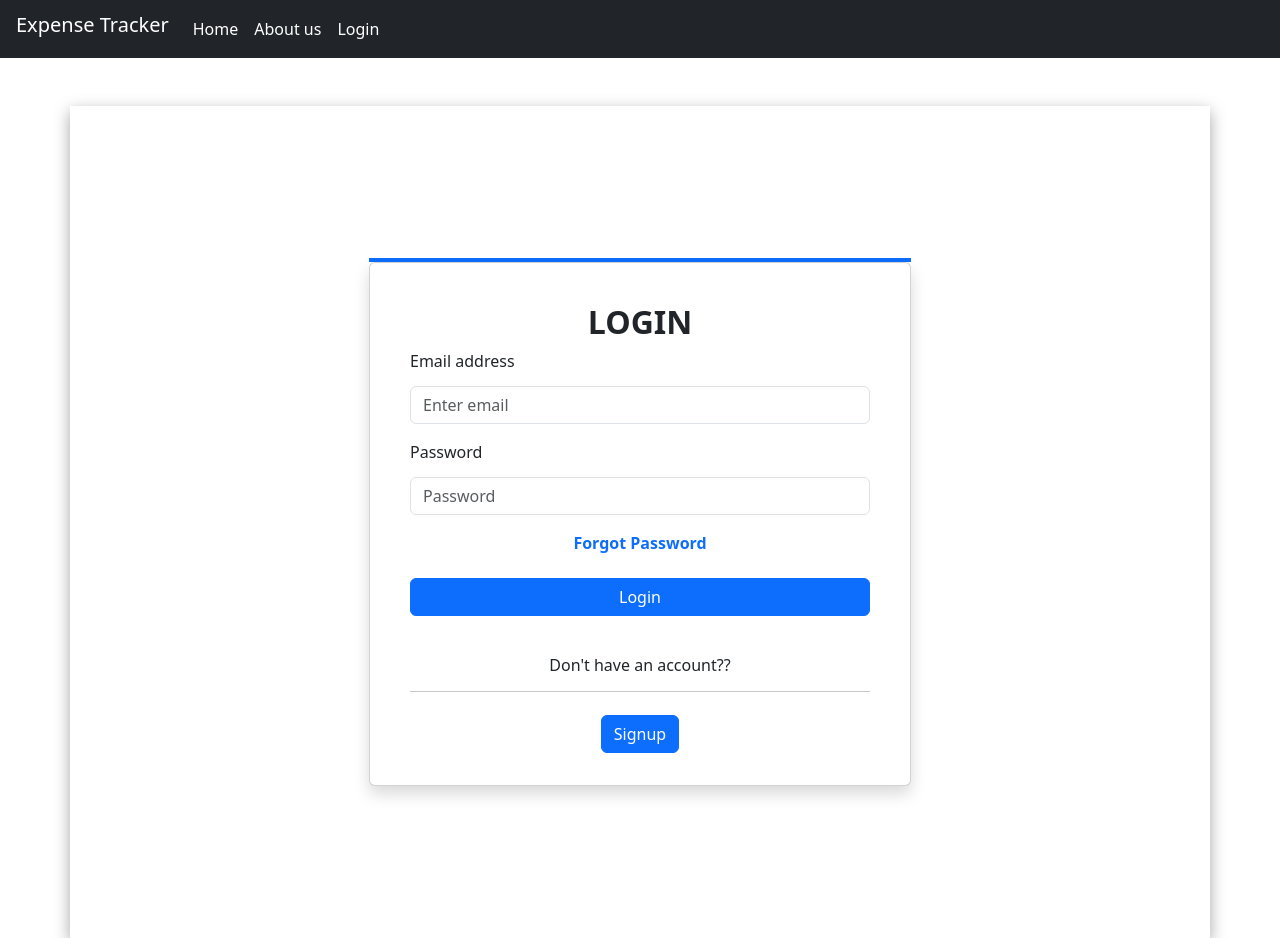
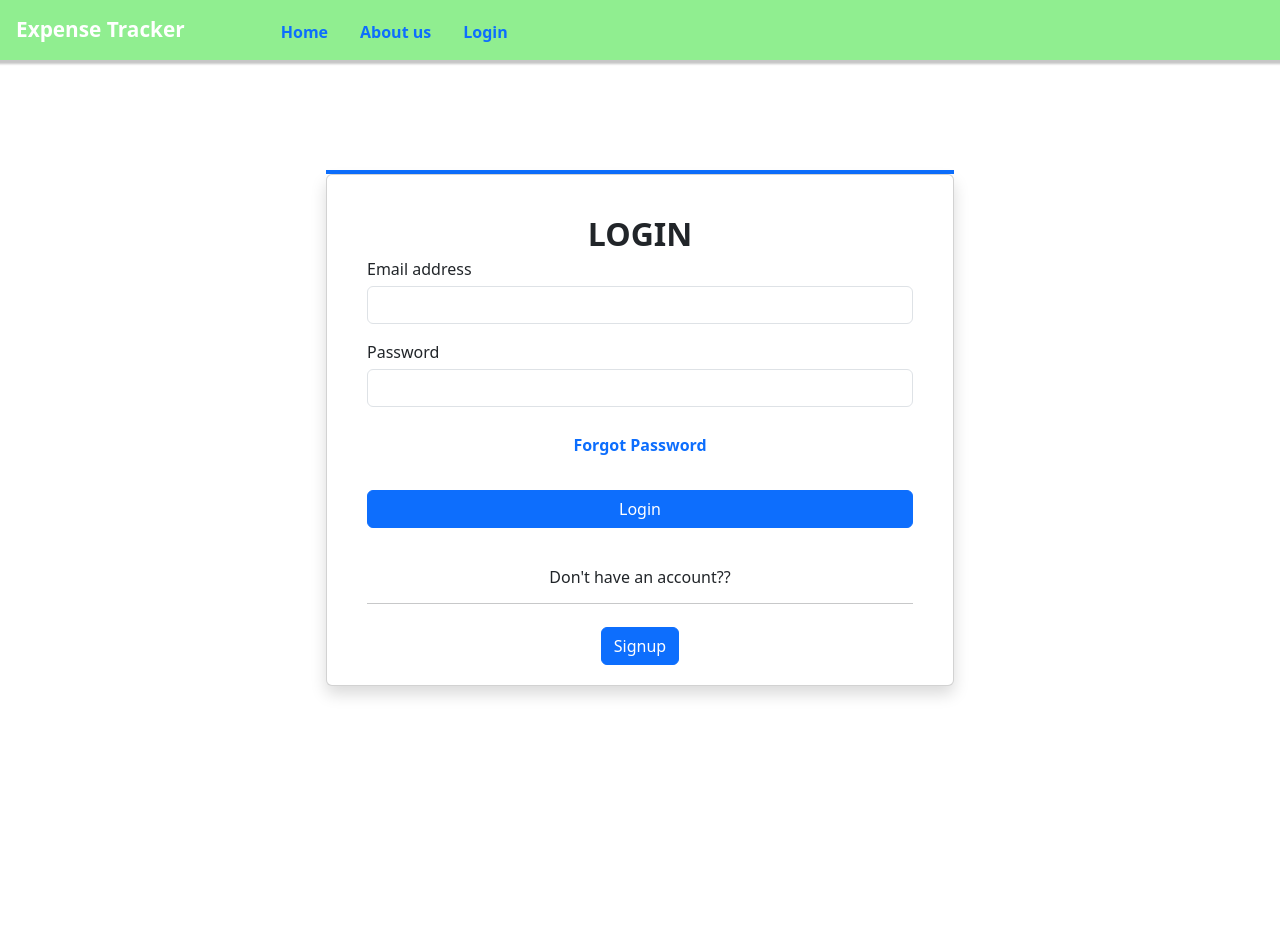
Before and after one commit to udvikas/new_expense_tracker, a React (Create React App) app: page /login in a window 1280 px wide. After the commit the page ends 828 px from the top, so only its background shows below. Built offline with nearby package versions, Linux system fonts and the light colour scheme.

Commit message:
Integrating it with firebase

```diff
--- a/package.json
+++ b/package.json
@@ -11,6 +11,7 @@
     "react": "^18.2.0",
     "react-bootstrap": "^2.7.4",
     "react-dom": "^18.2.0",
+    "react-responsive": "^9.0.2",
     "react-router-dom": "^6.13.0",
     "react-scripts": "5.0.1",
     "web-vitals": "^2.1.4"
--- /dev/null
+++ b/src/About/About.css
@@ -0,0 +1,24 @@
+.cover{
+    background-color: antiquewhite;
+    position: fixed;
+}
+.img1 {
+
+    /* Full height */
+    height: 100%;
+    /* Center and scale the image nicely */
+    background-position: center;
+    background-repeat: repeat;
+    background-size: cover;
+    display: flex;
+    justify-content: center;
+    align-items: center;
+}
+
+p{
+    color: black;
+    padding: 10px;
+}
+h1 {
+    text-align: center;
+}
--- /dev/null
+++ b/src/About/About.js
@@ -0,0 +1,40 @@
+import React from "react";
+import "./About.css";
+const About = () => {
+  return (
+    <div className="cover">
+      <div className="img1">
+        <img
+          src="https://www.freshbooks.com/wp-content/uploads/2022/02/expense-tracking.jpg"
+          alt="expense-image"
+        />
+        <div>
+          <h1>About us</h1>
+          <p>
+            An expense tracker app allows you to monitor and categorize your
+            expenses across different bank and investment accounts and credit
+            cards. Some of these apps also offer budgeting tools, credit
+            monitoring, mileage tracking, receipt keeping, and advice to grow
+            your net worth. Expense tracker apps vary in cost, although many are
+            free. Paid apps are typically less than $10 per month, although if
+            you want business features like invoice creation and management,
+            you’re more likely to pay well above that. Before paying for an
+            expense tracker app, check to see if there’s a free trial. A lot of
+            apps offer 30 days to test drive all of their features. repellat,
+            culpa, iure dolores dicta. Repellendus numquam sit ex cupiditate,
+            necessitatibus, aliquam corporis ipsa soluta suscipit doloribus
+            quaerat libero odio praesentium rem voluptatum voluptate.
+            perferendis ex pariatur ut? Ad ipsam tempore quia voluptatum
+            deserunt! Rem sit quod repudiandae harum soluta eius quis quas nam
+            fuga autem eveniet fugiat repellat, culpa, iure dolores dicta.
+            Repellendus numquam sit ex cupiditate, necessitatibus, aliquam
+            corporis ipsa soluta suscipit doloribus quaerat libero odio
+            praesentium rem voluptatum voluptate.
+          </p>
+        </div>
+      </div>
+    </div>
+  );
+};
+
+export default About;
--- /dev/null
+++ b/src/Navigation/Navbar.css
@@ -0,0 +1,59 @@
+.navigation {
+    height: 60px;
+    width: 100%;
+    display: flex;
+    align-items: center;
+    position: relative;
+    top: 0;
+    padding: 0.5rem 0rem;
+    background-color: lightgreen;
+    color: black;
+    box-shadow: 0 2px 2px 2px rgba(9, 9, 9, 0.23);
+  }
+  .brand-name {
+    text-decoration: none;
+    color: white;
+    font-size: 1.3rem;
+    margin-left: 1rem;
+  }
+  .navigation-menu {
+    margin-right: auto;
+
+  }
+  .navigation-menu ul {
+    display: flex;
+    padding: 0;
+    margin-left: 5rem;
+    font-weight: bold;
+  }
+  .navigation-menu li {
+     /* removes default disc bullet for li tags and applies margin to left & right side */
+    list-style-type: none;
+    margin: 0 1rem;
+    margin-top: 20px;
+  }
+  .navigation-menu li a {
+    /* increases the surface area of the anchor tag to span more than just the anchor text */
+    text-decoration: none;
+    display: block;
+    width: 100%;
+  }
+
+
+  @media screen and (max-width: 300px) {
+
+    .navigation-menu ul {
+        display: block;
+      }
+
+
+      .navigation-menu li {
+         /* centers link text and strips off margin */
+        text-align: center;
+        margin: 0;
+      }
+
+      .navigation-menu li:hover {
+        background-color: #eee;
+      }
+  }
--- a/src/Navigation/Navbar.js
+++ b/src/Navigation/Navbar.js
@@ -1,4 +1,5 @@
 import React, { useContext } from "react";
+import "./Navbar.css";
 import { AuthContext } from "../store/auth-context";
 import { Link } from "react-router-dom";
 const Navbar = () => {
@@ -6,63 +7,49 @@ const Navbar = () => {
 
   return (
     <>
-      <nav
-        style={{ display: "flex", justifyContent: "space-between" }}
-        className="navbar navbar-expand-lg navbar-dark bg-dark"
-      >
-        <h5 style={{ marginLeft: "1rem" }} className="navbar-brand">
-          Expense Tracker
-        </h5>
-        <ul className="navbar-nav me-auto mb-2 mb-lg-0">
-          <li className="nav-item">
-            <Link to="/home" className="nav-link active" aria-current="page">
-              Home
+      <nav className="navigation">
+        <Link to="/home" className="brand-name">
+          <strong>Expense Tracker</strong>
         </Link>
+
+        <div className="navigation-menu">
+          <ul>
+            <li>
+              <Link to="/home">Home</Link>
             </li>
-          <li className="nav-item">
-            <Link className="nav-link active" aria-current="page">
-              About us
-            </Link>
+            <li>
+              <Link to="/about">About us</Link>
             </li>
             {!authCtx.isLoggedIn ? (
-            <li className="nav-item">
-              <Link to="/login" className="nav-link active" aria-current="page">
-                Login
-              </Link>
+              <li>
+                <Link to="/login">Login</Link>
               </li>
             ) : (
               <></>
             )}
             {authCtx.isLoggedIn ? (
-            <li className="nav-item">
-              <Link
-                to="/profile"
-                className="nav-link active"
-                aria-current="page"
-              >
-                Profile
-              </Link>
+              <li>
+                <Link to="/profile">Profile</Link>
               </li>
             ) : (
               <></>
             )}
             {authCtx.isLoggedIn ? (
-            <li className="nav-item">
-              <Link
-                to="/expense"
-                className="nav-link active"
-                aria-current="page"
-              >
-                Expense
-              </Link>
+              <li>
+                <Link to="/expense">Expense</Link>
               </li>
             ) : (
               <></>
             )}
           </ul>
-        {authCtx.isLoggedIn ? <div style={{ marginRight: "1.5rem" }}>
+        </div>
+        {authCtx.isLoggedIn ? (
+          <div style={{ marginRight: "1.5rem" }}>
             <button onClick={authCtx.Logout}>Sign out</button>
-        </div> : <></>}
+          </div>
+        ) : (
+          <></>
+        )}
       </nav>
     </>
   );
--- a/src/Signup/Signup.js
+++ b/src/Signup/Signup.js
@@ -18,9 +18,6 @@ export default function Signup() {
 
   const submitHandler = (e) => {
     e.preventDefault();
-    // const enteredEmail = emailInputRef.current.value;
-    // const enteredPassword = passwordInputRef.current.value;
-    // const enteredConfirmPassword = confirmPasswordInputRef.current.value;
 
     let url;
     if (isLogin) {
@@ -48,8 +45,10 @@ export default function Signup() {
         .then((data) => {
           authContext.Login(data.idToken);
           navigate("/userProfile");
+          localStorage.setItem("email", enteredEmail);
           console.log("successfully signedin!");
           localStorage.getItem("tokenID");
+          localStorage.getItem("email");
         })
         .catch((err) => console.log("err", err.message));
     } else {
@@ -66,7 +65,7 @@ export default function Signup() {
           returnSecureToken: true,
         })
         .then((res) => {
-          if (res.ok) {
+          if (res.status === 200) {
             return res.data;
           } else{
             let errorMessage = "Authentication failed";
@@ -76,6 +75,7 @@ export default function Signup() {
         .then((data) => {
           authContext.Login(data.idToken);
           localStorage.setItem("tokenID", data.idToken);
+          localStorage.setItem("email", enteredEmail);
           console.log(data);
           console.log("successfully Signedup!");
           navigate("/userProfile");
@@ -85,50 +85,47 @@ export default function Signup() {
   };
 
   return (
-    <div>
-      <Container>
+      <div style={{marginTop:"-2rem"}}>
         <Row className="vh-100 d-flex justify-content-center align-items-center">
           <Col md={8} lg={6} xs={12}>
             <div className="border border-2 border-primary"></div>
             <Card className="shadow px-4">
               <Card.Body>
-                <div className="mb-3 mt-md-4">
-                  <h2 className="fw-bold mb-2 text-center text-uppercase ">
+                <div className="mb-1 mt-md-4">
+                  <h2 className="fw-bold mb-1 text-center text-uppercase ">
                     {isLogin ? "Login" : "Sign Up"}
                   </h2>
-                  <div className="mb-3">
+                  <div className="mb-1">
                     {!isLogin ? (
                       <Form onSubmit={submitHandler}>
-                        <Form.Group className="mb-3" controlId="formBasicEmail">
-                          <Form.Label className="text-center">
+                        <Form.Group className="mb-1" controlId="formBasicEmail">
+                          <label className="text-center">
                             Email address
-                          </Form.Label>
+                          </label>
                           <Form.Control
                             type="email"
-                            placeholder="Enter email"
                             ref={emailInputRef}
                           />
+
                         </Form.Group>
 
                         <Form.Group
-                          className="mb-3"
+                          className="mb-1"
                           controlId="formBasicPassword1"
                         >
-                          <Form.Label>Password</Form.Label>
+                          <label>Password</label>
                           <Form.Control
                             type="password"
-                            placeholder="Password"
                             ref={passwordInputRef}
                           />
                         </Form.Group>
                         <Form.Group
-                          className="mb-3"
+                          className="mb-1"
                           controlId="formBasicPassword2"
                         >
-                          <Form.Label>Confirm Password</Form.Label>
+                          <label>Confirm Password</label>
                           <Form.Control
                             type="password"
-                            placeholder="Password"
                             ref={confirmPasswordInputRef}
                           />
                         </Form.Group>
@@ -143,12 +140,11 @@ export default function Signup() {
                     ) : (
                       <Form onSubmit={submitHandler}>
                         <Form.Group className="mb-3" controlId="formBasicEmail">
-                          <Form.Label className="text-center">
+                          <label className="text-center">
                             Email address
-                          </Form.Label>
+                          </label>
                           <Form.Control
                             type="email"
-                            placeholder="Enter email"
                             ref={emailInputRef}
                           />
                         </Form.Group>
@@ -157,10 +153,9 @@ export default function Signup() {
                           className="mb-3"
                           controlId="formBasicPassword1"
                         >
-                          <Form.Label>Password</Form.Label>
+                          <label>Password</label>
                           <Form.Control
                             type="password"
-                            placeholder="Password"
                             ref={passwordInputRef}
                           />
                         </Form.Group>
@@ -205,7 +200,6 @@ export default function Signup() {
             </Card>
           </Col>
         </Row>
-      </Container>
-    </div>
+      </div>
   );
 }
--- a/src/index.css
+++ b/src/index.css
@@ -1,13 +1,29 @@
+
+@import url("https://fonts.googleapis.com/css2?family=Karla:wght@200;400&display=swap");
+
+* {
+  box-sizing: border-box;
+  margin: 0;
+  padding: 0;
+}
+
 body {
-  margin: 0;
-  font-family: -apple-system, BlinkMacSystemFont, 'Segoe UI', 'Roboto', 'Oxygen',
-    'Ubuntu', 'Cantarell', 'Fira Sans', 'Droid Sans', 'Helvetica Neue',
+  font-family: "Karla", -apple-system, BlinkMacSystemFont, "Segoe UI", "Roboto",
+    "Oxygen", "Ubuntu", "Cantarell", "Fira Sans", "Droid Sans", "Helvetica Neue",
     sans-serif;
   -webkit-font-smoothing: antialiased;
   -moz-osx-font-smoothing: grayscale;
+  overflow-y: hidden;
+  overflow-x: hidden;
 }
 
-code {
-  font-family: source-code-pro, Menlo, Monaco, Consolas, 'Courier New',
-    monospace;
+.container {
+  max-width: 90%;
+  margin-right: auto;
+  margin-left: auto;
+  padding: 1rem;
 }
+
+article h1 {
+  margin: 1rem 0;
+}
```
Also changed, not shown: src/App.js (+11 -10 lines), src/ExpenseForm/ExpenseForm.js (+57 -15 lines), 1 other file (tests, documents, lock files or other folders). Lines whose indentation alone changed are shown as unchanged.
